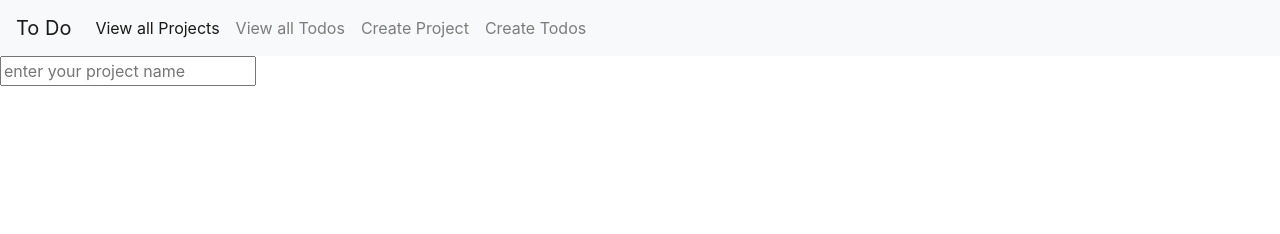
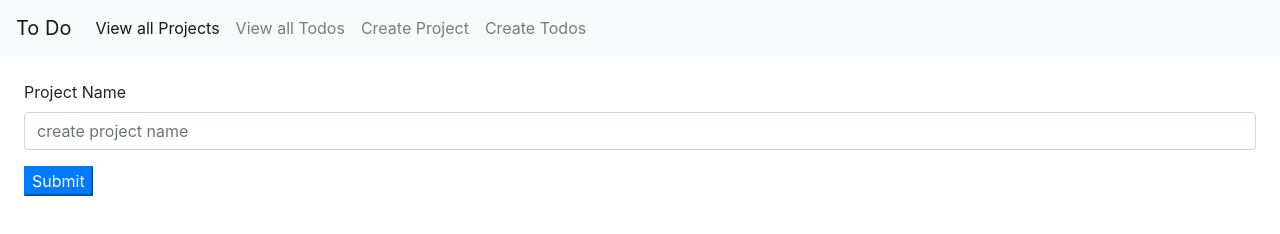
Before and after one commit to edition18/ToDoApp, a website built with webpack: page dist/index.html in a window 1280 px wide. Built offline with nearby package versions, Linux system fonts and the light colour scheme; files whose address does not match are found by name.

Commit message:
project array

```diff
--- a/src/display.js
+++ b/src/display.js
@@ -1,13 +1,20 @@
+import { TodoItem, Project } from "./objects.js";
+
 export const projectForm = () => {
   clearDisplay();
-  let formGroup = formGroupCreate();
-  formGroup.appendChild(
-    formGroupDiv().appendChild(
-      formTextElementCreate("projectName", "enter your project name")
-    )
-  );
+  let divElements = [];
+  divElements.push(createLabel("projectName", "Project Name"));
+  divElements.push(createFormTextElement("projectName", "create project name"));
+  let formDiv = createFormGroupDiv();
+  let formGroup = createFormGroup();
+
+  divElements.map(function (item) {
+    formDiv.append(item);
+  });
+
+  formGroup.appendChild(formDiv);
+  formGroup.appendChild(createFormButton("projectName", "Submit", "primary"));
   document.getElementById("display").appendChild(formGroup);
-  console.log("yes");
 };
 
 // title, description, dueDate, priority, notes, checklist
@@ -26,15 +33,16 @@ export const createLabel = (id, name) => {
   return label;
 };
 
-export const formGroupCreate = () => {
+export const createFormGroup = () => {
   let formGroup = document.createElement("form");
   return formGroup;
 };
 
-export const formTextElementCreate = (id, placeholder) => {
+export const createFormTextElement = (id, placeholder) => {
   let textElement = document.createElement("input");
   textElement.setAttribute("type", `text`);
   textElement.setAttribute("id", `${id}`);
+  textElement.setAttribute("class", "form-control"); //causes the element to become a block
   textElement.setAttribute("placeholder", `${placeholder}`);
   return textElement;
 };
@@ -43,8 +51,29 @@ export const clearDisplay = () => {
   document.getElementById("display").innerHTML = ``;
 };
 
-export const formGroupDiv = () => {
+export const createFormGroupDiv = () => {
   let formGroupDiv = document.createElement("div");
   formGroupDiv.setAttribute("class", "form-group");
   return formGroupDiv;
 };
+
+export const createFormButton = (id, text, type) => {
+  let button = document.createElement("button");
+  button.innerHTML = `${text}`;
+  button.setAttribute("id", `${id}`);
+  button.setAttribute("class", "btn");
+  button.setAttribute("class", `btn-${type}`);
+  button.addEventListener("click", function (event) {
+    event.preventDefault();
+    projectSubmit();
+  });
+  return button;
+};
+
+export const projectSubmit = () => {
+  console.log(document.getElementById("projectName").value);
+  let createdProject = new Project(
+    document.getElementById("projectName").value
+  );
+  projectArray.push(createdProject);
+};
--- a/src/index.js
+++ b/src/index.js
@@ -2,10 +2,15 @@ import {
   projectForm,
   toggleActive,
   createLabel,
-  formGroupCreate,
-  formTextElementCreate,
+  createFormGroup,
+  createFormTextElement,
   clearDisplay,
-  formGroupDiv,
+  createFormGroupDiv,
+  createFormButton,
+  projectSubmit,
 } from "./display.js";
+import { TodoItem, Project } from "./objects.js";
+
+let projectArray = [];
 
 projectForm();
--- a/src/objects.js
+++ b/src/objects.js
@@ -15,3 +15,5 @@ class Project {
     this.list = [];
   }
 }
+
+export { TodoItem, Project };
--- /dev/null
+++ b/style.css
@@ -0,0 +1,5 @@
+#display {
+  padding: 1.5rem;
+  /* CSS padding properties are used to generate space around an element's content, inside of any defined borders.  */
+  border-width: 0.2rem;
+}
```
Also changed, not shown: dist/index.html, dist/main.js.
